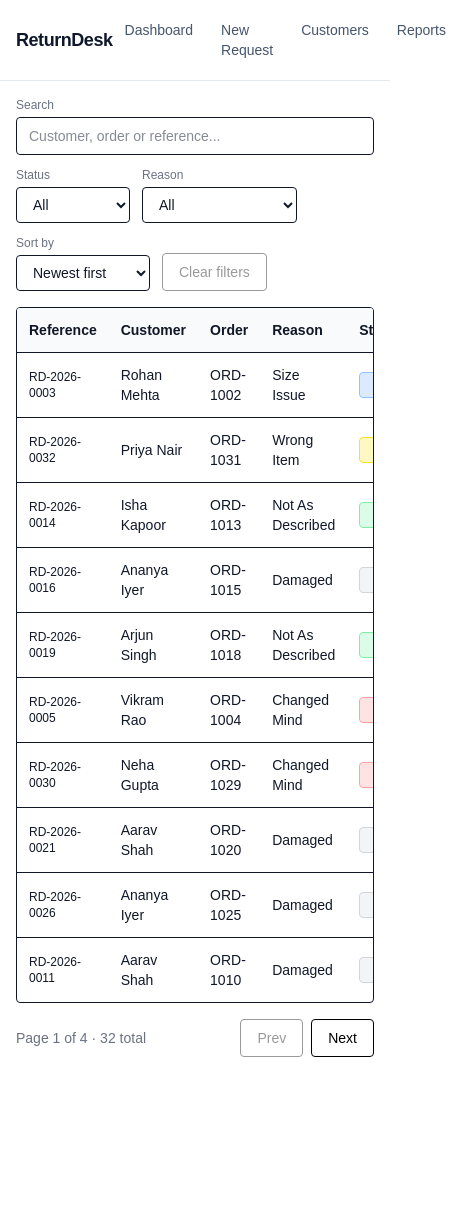
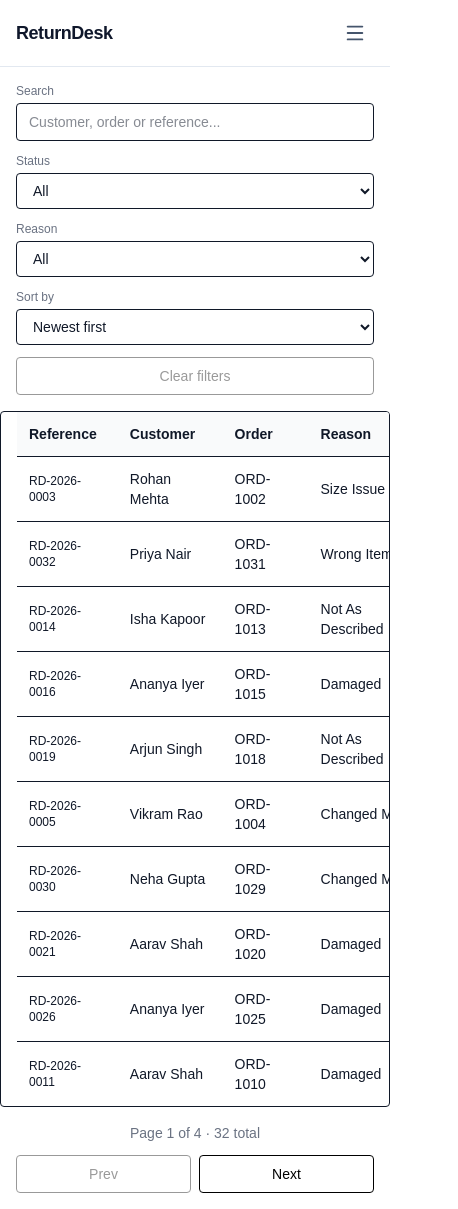
Before and after one commit to sandhya-mehtre/return-desk-frido-assignment, a Next.js app: page / in a window 390 px wide. Shown: the whole page, 458 px wide, since content can reach past the window. Before the commit the page ends 1073 px from the top, so only its background shows below. Built offline with nearby package versions, Linux system fonts and the light colour scheme.

Commit message:
made all major pages responsive for mobile screen size ie 375px screen size - includes home page, create new request page, request details page. also other minor code imrovements and bugfixes.

```diff
--- a/package.json
+++ b/package.json
@@ -10,6 +10,7 @@
   },
   "dependencies": {
     "@reduxjs/toolkit": "^2.12.0",
+    "lucide-react": "^1.46.0",
     "next": "16.3.5",
     "react": "19.2.8",
     "react-dom": "19.2.8",
--- a/src/app/page.tsx
+++ b/src/app/page.tsx
@@ -84,12 +84,12 @@ export default function HomePage() {
       />
     </div>
 
-        <div>
+    <div className="w-full sm:w-auto">
       <label className="block text-xs text-gray-500 mb-1">Status</label>
       <select
         value={status}
         onChange={(e) => setStatus(e.target.value as ReturnStatus | "All")}
-            className="border rounded px-3 py-2 text-sm focus:outline-none focus:ring-2 focus:ring-black/10"
+        className="border rounded px-3 py-2 text-sm focus:outline-none focus:ring-2 focus:ring-black/10 w-full sm:w-auto"
       >
         {STATUSES.map((s) => (
           <option key={s} value={s}>{s}</option>
@@ -97,12 +97,12 @@ export default function HomePage() {
       </select>
     </div>
 
-        <div>
+    <div className="w-full sm:w-auto">
       <label className="block text-xs text-gray-500 mb-1">Reason</label>
       <select
         value={reason}
         onChange={(e) => setReason(e.target.value as ReturnReason | "All")}
-            className="border rounded px-3 py-2 text-sm focus:outline-none focus:ring-2 focus:ring-black/10"
+        className="border rounded px-3 py-2 text-sm focus:outline-none focus:ring-2 focus:ring-black/10 w-full sm:w-auto"
       >
         {REASONS.map((r) => (
           <option key={r} value={r}>{r}</option>
@@ -110,7 +110,7 @@ export default function HomePage() {
       </select>
     </div>
 
-        <div>
+    <div className="w-full sm:w-auto">
       <label className="block text-xs text-gray-500 mb-1">Sort by</label>
       <select
         value={`${sortBy}:${sortOrder}`}
@@ -119,7 +119,7 @@ export default function HomePage() {
           setSortBy(by as RequestFilters["sortBy"]);
           setSortOrder(order as RequestFilters["sortOrder"]);
         }}
-            className="border rounded px-3 py-2 text-sm focus:outline-none focus:ring-2 focus:ring-black/10"
+        className="border rounded px-3 py-2 text-sm focus:outline-none focus:ring-2 focus:ring-black/10 w-full sm:w-auto"
       >
         <option value="createdAt:desc">Newest first</option>
         <option value="createdAt:asc">Oldest first</option>
@@ -128,11 +128,11 @@ export default function HomePage() {
       </select>
     </div>
 
-        <div>
+    <div className="w-full sm:w-auto">
       <button
         onClick={handleClearFilters}
         disabled={!hasActiveFilters}
-            className="border-1 border-black text-black px-4 py-2 rounded text-sm disabled:opacity-40 font-medium hover:bg-black hover:text-white transition-colors cursor-pointer"
+        className="border-1 border-black text-black px-4 py-2 rounded text-sm disabled:opacity-40 font-medium hover:bg-black hover:text-white transition-colors cursor-pointer w-full sm:w-auto"
       >
         Clear filters
       </button>
@@ -147,8 +147,8 @@ export default function HomePage() {
       No requests match your filters.
     </div>
   ) : (
-        <div className="overflow-x-auto border rounded">
-          <table className="min-w-full text-sm">
+    <div className="overflow-x-auto border rounded -mx-4 px-4 sm:mx-0 sm:px-0">
+      <table className="min-w-[640px] sm:min-w-full text-sm">
         <thead className="bg-gray-50 text-left">
           <tr>
             <th className="p-3">Reference</th>
@@ -183,23 +183,22 @@ export default function HomePage() {
   )}
 
   {/* Pagination */}
-      <div className="flex justify-between items-center mt-4 text-sm">
+  <div className="flex flex-col sm:flex-row justify-between items-center mt-4 text-sm gap-3 sm:gap-0">
     <span className="text-gray-500">
       Page {page} of {totalPages} · {total} total
     </span>
-        <div className="flex gap-2">
+    <div className="flex gap-2 w-full sm:w-auto">
       <button
         disabled={page <= 1}
         onClick={() => setPage((p) => p - 1)}
-            className="border-1 border-black text-black px-4 py-2 rounded text-sm disabled:opacity-40 font-medium hover:bg-black hover:text-white transition-colors cursor-pointer"
+        className="border-1 border-black text-black px-4 py-2 rounded text-sm disabled:opacity-40 font-medium hover:bg-black hover:text-white transition-colors cursor-pointer flex-1 sm:flex-none"
       >
         Prev
       </button>
       <button
         disabled={page >= totalPages}
         onClick={() => setPage((p) => p + 1)}
-            className="border-1 border-black text-black px-4 py-2 rounded text-sm disabled:opacity-40 font-medium hover:bg-black hover:text-white transition-colors cursor-pointer"
-
+        className="border-1 border-black text-black px-4 py-2 rounded text-sm disabled:opacity-40 font-medium hover:bg-black hover:text-white transition-colors cursor-pointer flex-1 sm:flex-none"
       >
         Next
       </button>
--- a/src/app/requests/[id]/page.tsx
+++ b/src/app/requests/[id]/page.tsx
@@ -172,8 +172,8 @@ export default function RequestDetailPage() {
 
     {/* Header card — reference + status shown once */}
     <div className="border rounded-lg p-5 mb-4 bg-white">
-        <div className="flex justify-between items-start mb-4">
-          <h1 className="text-xl font-bold font-mono">{request.reference}</h1>
+      <div className="flex flex-col sm:flex-row justify-between items-start gap-2 mb-4">
+        <h1 className="text-xl font-bold font-mono break-all">{request.reference}</h1>
         <StatusBadge status={request.status} />
       </div>
 
@@ -216,7 +216,7 @@ export default function RequestDetailPage() {
         </>
       ) : (
         <div className="space-y-3 pt-2">
-            <div className="grid grid-cols-2 gap-4">
+          <div className="grid grid-cols-1 sm:grid-cols-2 gap-4">
             <div>
               <label className="block text-sm font-medium text-gray-700 mb-1">Customer name</label>
               <input
@@ -236,7 +236,7 @@ export default function RequestDetailPage() {
               />
             </div>
           </div>
-            <div className="grid grid-cols-2 gap-4">
+          <div className="grid grid-cols-1 sm:grid-cols-2 gap-4">
             <div>
               <label className="block text-sm font-medium text-gray-700 mb-1">Item name</label>
               <input
@@ -291,7 +291,7 @@ export default function RequestDetailPage() {
             <select
               value={resolution}
               onChange={(e) => setResolutionInput(e.target.value as Resolution | "")}
-                className="border rounded px-2 py-1.5 text-sm focus:outline-none focus:ring-2 focus:ring-black/10"
+              className="border rounded px-2 py-1.5 text-sm focus:outline-none focus:ring-2 focus:ring-black/10 w-full sm:w-auto"
             >
               <option value="">Select resolution...</option>
               <option value="Refund">Refund</option>
@@ -304,7 +304,7 @@ export default function RequestDetailPage() {
                 placeholder="Refund amount"
                 value={refundAmount}
                 onChange={(e) => setRefundAmount(e.target.value)}
-                  className="border rounded px-2 py-1.5 text-sm w-32 focus:outline-none focus:ring-2 focus:ring-black/10"
+                className="border rounded px-2 py-1.5 text-sm w-full sm:w-32 focus:outline-none focus:ring-2 focus:ring-black/10"
               />
             )}
           </div>
@@ -357,7 +357,7 @@ export default function RequestDetailPage() {
           ))
         )}
       </div>
-        <div className="flex gap-2">
+      <div className="flex flex-col sm:flex-row gap-2">
         <input
           type="text"
           placeholder="Add a note..."
@@ -367,7 +367,7 @@ export default function RequestDetailPage() {
         />
         <button
           onClick={handleAddNote}
-            className="border-1 border-black text-black px-4 py-2 rounded text-sm disabled:opacity-40 font-medium hover:bg-black hover:text-white transition-colors cursor-pointer"
+          className="border-1 border-black text-black px-4 py-2 rounded text-sm disabled:opacity-40 font-medium hover:bg-black hover:text-white transition-colors cursor-pointer w-full sm:w-auto"
         >
           Add
         </button>
--- a/src/app/requests/new/page.tsx
+++ b/src/app/requests/new/page.tsx
@@ -93,7 +93,7 @@ export default function NewRequestPage() {
       )}
 
       <form onSubmit={handleSubmit} className="space-y-4">
-        <div className="grid grid-cols-2 gap-4">
+        <div className="grid grid-cols-1 sm:grid-cols-2 gap-4">
           <div>
             <label className="block text-sm font-medium text-gray-700 mb-1">Customer name</label>
             <input
@@ -114,7 +114,7 @@ export default function NewRequestPage() {
           </div>
         </div>
 
-        <div className="grid grid-cols-2 gap-4">
+        <div className="grid grid-cols-1 sm:grid-cols-2 gap-4">
           <div>
             <label className="block text-sm font-medium text-gray-700 mb-1">Order reference</label>
             <input
@@ -135,7 +135,7 @@ export default function NewRequestPage() {
           </div>
         </div>
 
-        <div className="grid grid-cols-2 gap-4">
+        <div className="grid grid-cols-1 sm:grid-cols-2 gap-4">
           <div className="col-span-1">
             <label className="block text-sm font-medium text-gray-700 mb-1">Item name</label>
             <input
--- a/src/components/Navbar.tsx
+++ b/src/components/Navbar.tsx
@@ -1,6 +1,19 @@
+"use client";
+
+import { useState } from "react";
 import Link from "next/link";
+import { Menu, X } from "lucide-react";
 
 export default function Navbar() {
+  const [isOpen, setIsOpen] = useState(false);
+
+  const links = [
+    { href: "/", label: "Dashboard" },
+    { href: "/requests/new", label: "New Request" },
+    { href: "/customers", label: "Customers" },
+    { href: "/reports", label: "Reports" },
+  ];
+
   return (
     <nav className="sticky top-0 z-50 border-b border-slate-200 bg-white/80 backdrop-blur-md">
       <div className="max-w-6xl mx-auto px-4 py-3.5 flex justify-between items-center">
@@ -10,33 +23,46 @@ export default function Navbar() {
         >
           ReturnDesk
         </Link>
-        <div className="flex gap-1 text-sm font-medium">
+
+        {/* Desktop links */}
+        <div className="hidden sm:flex gap-1 text-sm font-medium">
+          {links.map((link) => (
             <Link
-            href="/"
+              key={link.href}
+              href={link.href}
               className="px-3 py-1.5 rounded-md text-slate-600 hover:text-slate-900 hover:bg-slate-100 transition-colors"
             >
-            Dashboard
+              {link.label}
             </Link>
+          ))}
+        </div>
+
+        {/* Mobile toggle */}
+        <button
+          onClick={() => setIsOpen(!isOpen)}
+          className="sm:hidden p-2 rounded-md text-slate-600 hover:text-slate-900 hover:bg-slate-100 transition-colors"
+          aria-label="Toggle menu"
+          aria-expanded={isOpen}
+        >
+          {isOpen ? <X size={22} /> : <Menu size={22} />}
+        </button>
+      </div>
+
+      {/* Mobile dropdown */}
+      {isOpen && (
+        <div className="sm:hidden border-t border-slate-200 bg-white px-4 pb-3 pt-2 flex flex-col gap-1 text-sm font-medium">
+          {links.map((link) => (
             <Link
-            href="/requests/new"
-            className="px-3 py-1.5 rounded-md text-slate-600 hover:text-slate-900 hover:bg-slate-100 transition-colors"
+              key={link.href}
+              href={link.href}
+              onClick={() => setIsOpen(false)}
+              className="px-3 py-2 rounded-md text-slate-600 hover:text-slate-900 hover:bg-slate-100 transition-colors"
             >
-            New Request
+              {link.label}
             </Link>
-          <Link
-            href="/customers"
-            className="px-3 py-1.5 rounded-md text-slate-600 hover:text-slate-900 hover:bg-slate-100 transition-colors"
-          >
-            Customers
-          </Link>
-          <Link
-            href="/reports"
-            className="px-3 py-1.5 rounded-md text-slate-600 hover:text-slate-900 hover:bg-slate-100 transition-colors"
-          >
-            Reports
-          </Link>
+          ))}
         </div>
-      </div>
+      )}
     </nav>
   );
 }
```
Also changed, not shown: 1 other file (tests, documents, lock files or other folders). Lines whose indentation alone changed are shown as unchanged.
